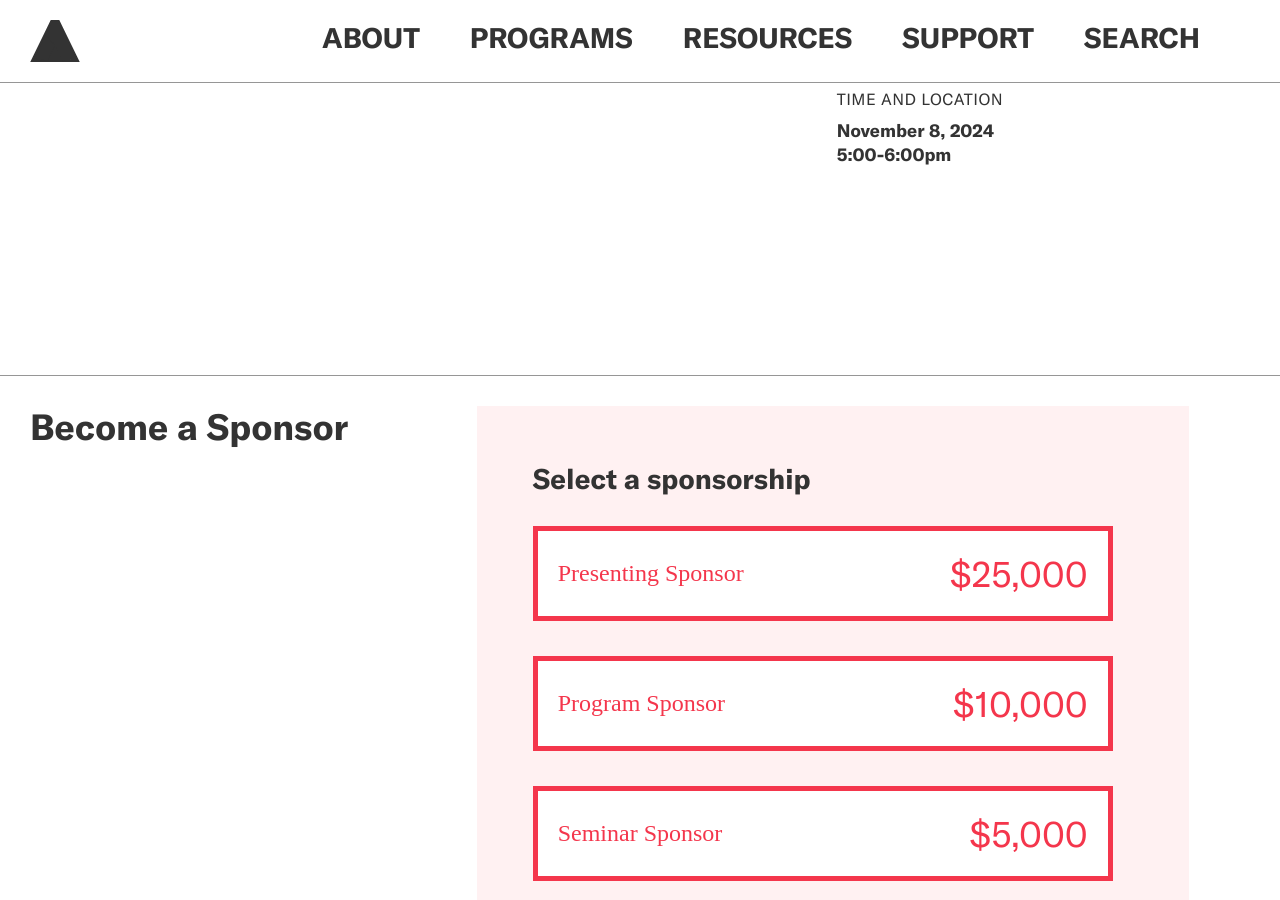
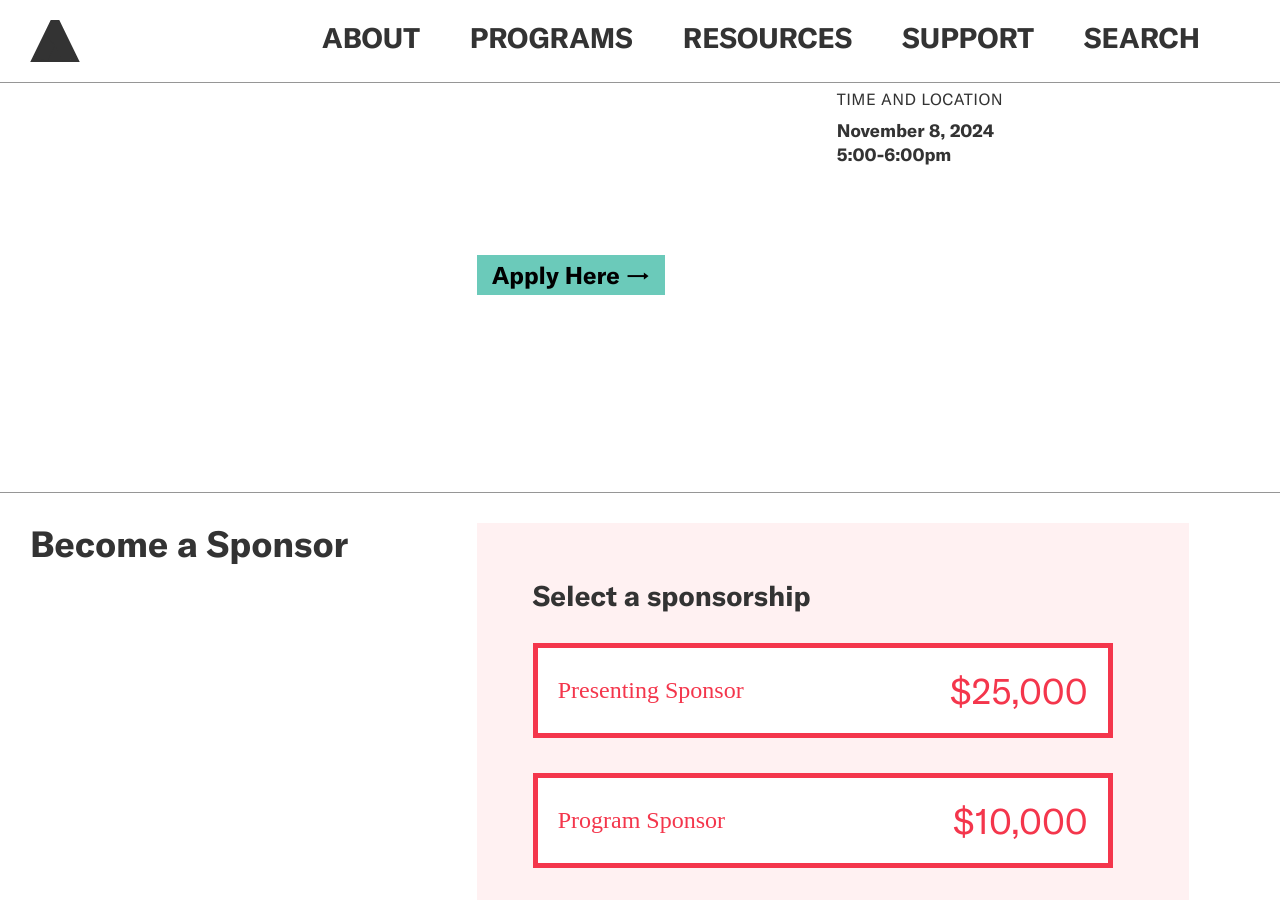
Before and after one commit to jengalas/bwaf-bbw, a Jekyll site: the page built from _emerging-firms/2024-emerging-firms.md, in a window 1280 px wide and 900 px high, scrolled down 6190 px. Built offline with Jekyll 4.4.1, drawn with Linux system fonts in a browser that asks for light colours; nearby versions of some CDN libraries; some web fonts are replaced.

Commit message:
Updated 2 files via CloudCannon.

```diff
--- a/_emerging-firms/2024-emerging-firms.md
+++ b/_emerging-firms/2024-emerging-firms.md
@@ -206,6 +206,12 @@
       earned her Bachelor of Fine Arts from the New School’s Parson School of
       Design as well as a Bachelor of Arts from The New School’s Lang
       College.</p><p></p>
+  - template: buttons-block
+    button:
+      - button_text: Apply Here
+        button_link: https://bwaf.wufoo.com/forms/m5h59bd0ol99o5/
+    section_break: false
+    include_left-hand_column_text_: false
 _structures:
   page_blocks:
     id_key: template
```
